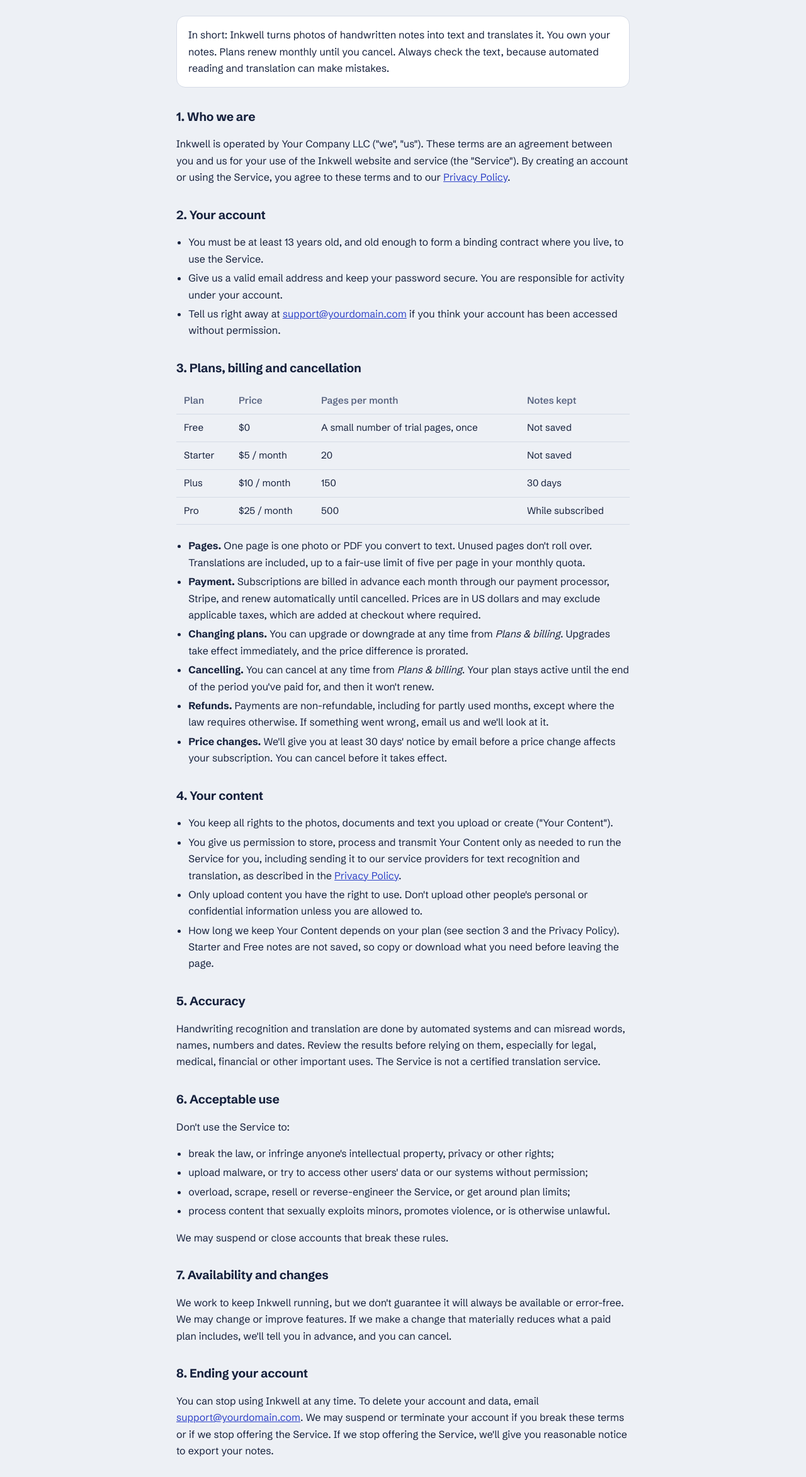
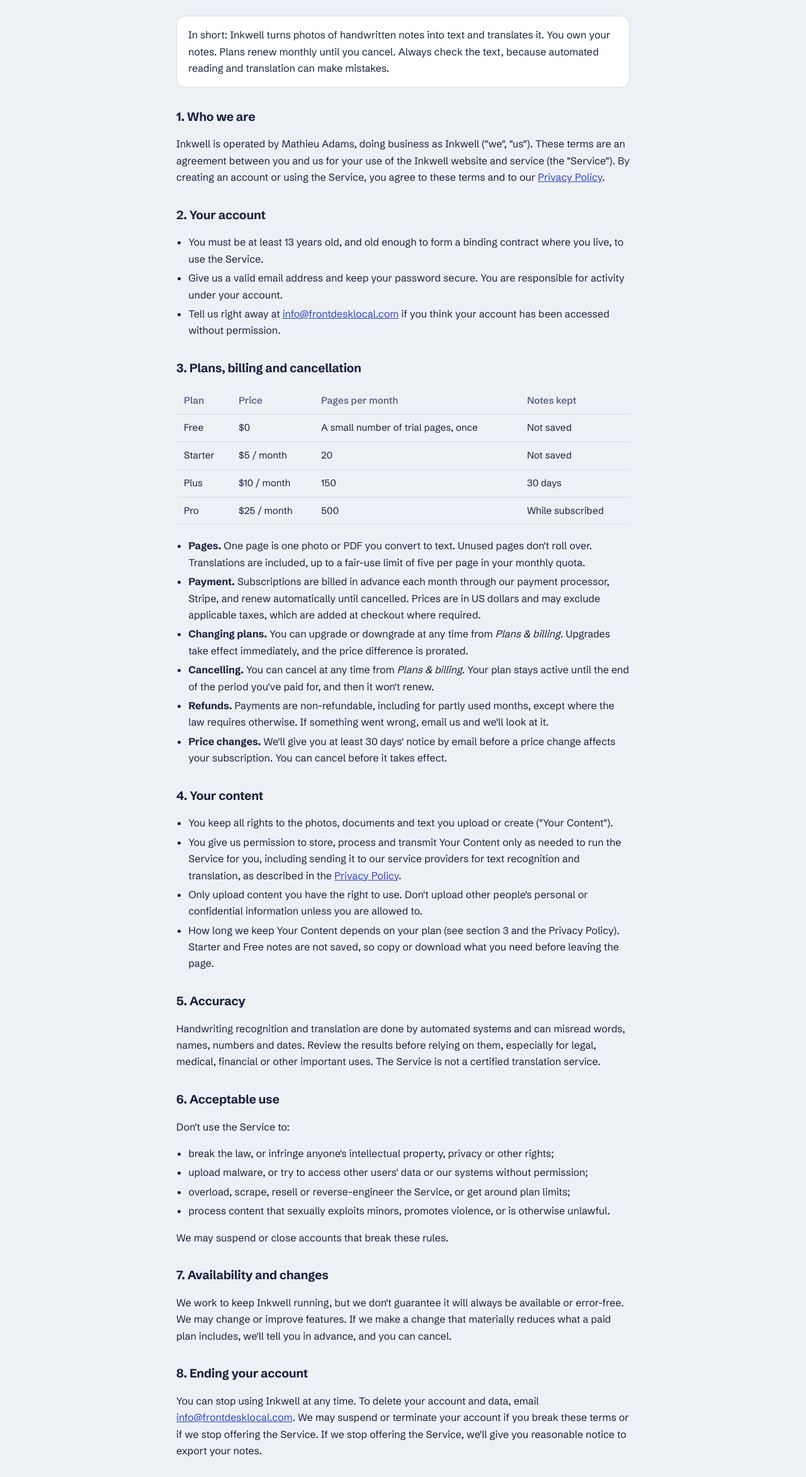
Before and after one commit to mathieuadams/inkwell, a website: page web/terms.html in a window 1280 px wide. Shown: the part 192-2537 px from the top of the page at 63% size. Drawn offline with Linux system fonts and the light colour scheme.

Commit message:
Legal name and contact email

```diff
--- a/web/terms.html
+++ b/web/terms.html
@@ -30,13 +30,13 @@
 <div class="summary"><p>In short: Inkwell turns photos of handwritten notes into text and translates it. You own your notes. Plans renew monthly until you cancel. Always check the text, because automated reading and translation can make mistakes.</p></div>
 
 <h2>1. Who we are</h2>
-<p>Inkwell is operated by Your Company LLC ("we", "us"). These terms are an agreement between you and us for your use of the Inkwell website and service (the "Service"). By creating an account or using the Service, you agree to these terms and to our <a href="/privacy.html">Privacy Policy</a>.</p>
+<p>Inkwell is operated by Mathieu Adams, doing business as Inkwell ("we", "us"). These terms are an agreement between you and us for your use of the Inkwell website and service (the "Service"). By creating an account or using the Service, you agree to these terms and to our <a href="/privacy.html">Privacy Policy</a>.</p>
 
 <h2>2. Your account</h2>
 <ul>
   <li>You must be at least 13 years old, and old enough to form a binding contract where you live, to use the Service.</li>
   <li>Give us a valid email address and keep your password secure. You are responsible for activity under your account.</li>
-  <li>Tell us right away at <a href="mailto:support@yourdomain.com">support@yourdomain.com</a> if you think your account has been accessed without permission.</li>
+  <li>Tell us right away at <a href="mailto:info@frontdesklocal.com">info@frontdesklocal.com</a> if you think your account has been accessed without permission.</li>
 </ul>
 
 <h2>3. Plans, billing and cancellation</h2>
@@ -81,7 +81,7 @@
 <p>We work to keep Inkwell running, but we don't guarantee it will always be available or error-free. We may change or improve features. If we make a change that materially reduces what a paid plan includes, we'll tell you in advance, and you can cancel.</p>
 
 <h2>8. Ending your account</h2>
-<p>You can stop using Inkwell at any time. To delete your account and data, email <a href="mailto:support@yourdomain.com">support@yourdomain.com</a>. We may suspend or terminate your account if you break these terms or if we stop offering the Service. If we stop offering the Service, we'll give you reasonable notice to export your notes.</p>
+<p>You can stop using Inkwell at any time. To delete your account and data, email <a href="mailto:info@frontdesklocal.com">info@frontdesklocal.com</a>. We may suspend or terminate your account if you break these terms or if we stop offering the Service. If we stop offering the Service, we'll give you reasonable notice to export your notes.</p>
 
 <h2>9. Disclaimers</h2>
 <p>To the fullest extent the law allows, the Service is provided "as is" and "as available", without warranties of any kind, express or implied, including merchantability, fitness for a particular purpose, accuracy and non-infringement.</p>
@@ -96,14 +96,14 @@
 <p>We may update these terms. If a change is material, we'll notify you by email or in the app at least 14 days before it takes effect. Continuing to use the Service after that means you accept the new terms.</p>
 
 <h2>13. Contact</h2>
-<p>Your Company LLC · <a href="mailto:support@yourdomain.com">support@yourdomain.com</a></p>
+<p>Mathieu Adams, doing business as Inkwell · <a href="mailto:info@frontdesklocal.com">info@frontdesklocal.com</a></p>
 </main>
 <footer class="site-footer">
-  <span>© 2026 Your Company LLC</span>
+  <span>© 2026 Mathieu Adams, doing business as Inkwell</span>
   <span class="spacer"></span>
   <a href="/terms.html">Terms of Service</a>
   <a href="/privacy.html">Privacy Policy</a>
-  <a href="mailto:support@yourdomain.com">Contact</a>
+  <a href="mailto:info@frontdesklocal.com">Contact</a>
 </footer>
 </body>
 </html>
```
Also changed, not shown: web/index.html (+2 -2 lines), web/privacy.html (+5 -5 lines).
